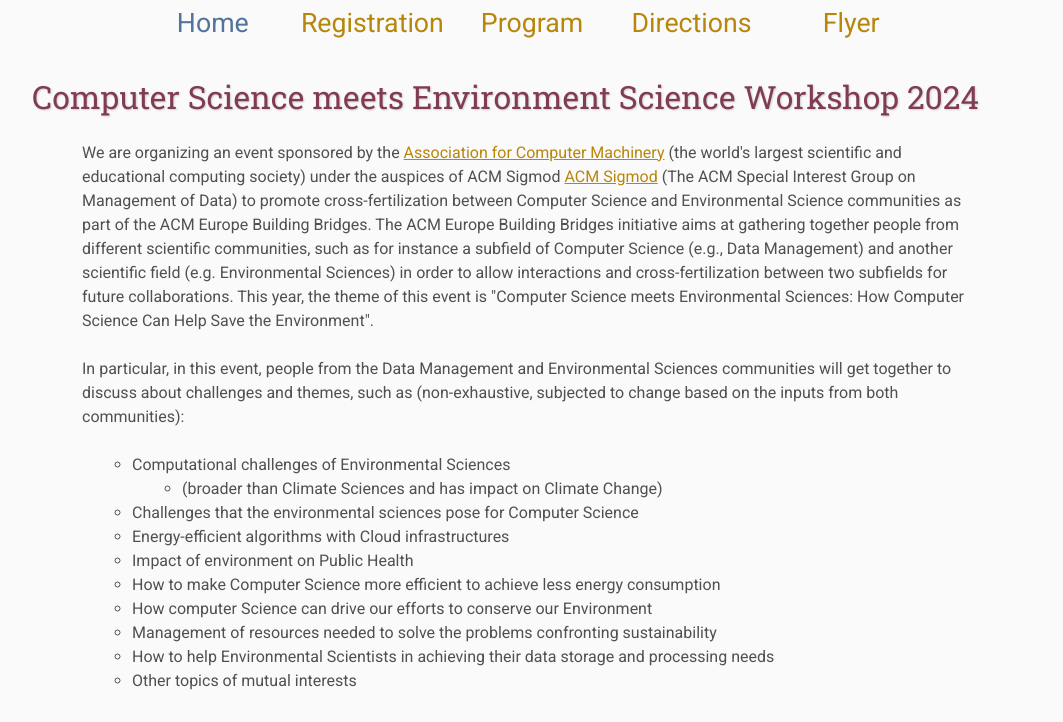
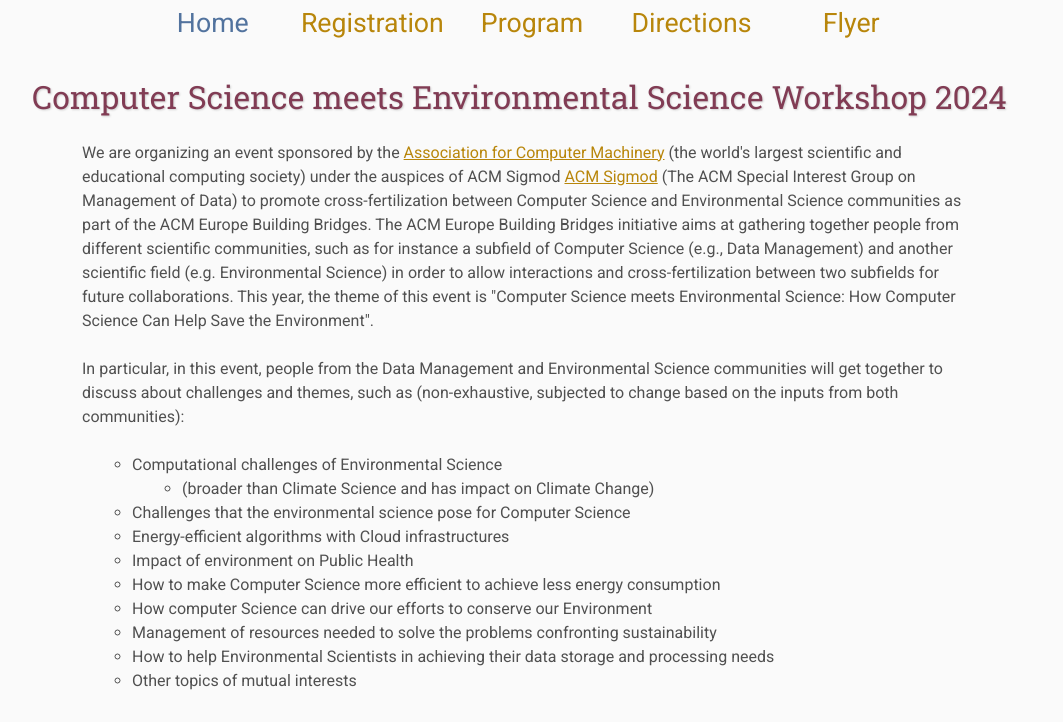
Before and after one commit to cs-es-workshop24/website, a plain HTML site: page index.html in a window 1280 px wide. Shown: the part 632-1354 px from the top of the page, without its empty margins (108-1171 px from the left). Drawn offline with Linux system fonts and the light colour scheme.

Commit message:
Update words index.html
in the mid-title: environment -> envrionmental
All sciences -> science

```diff
--- a/index.html
+++ b/index.html
@@ -44,7 +44,7 @@
         </tr>
     </table>
 
-    <h2>Computer Science meets Environment Science Workshop 2024</h2>
+    <h2>Computer Science meets Environmental Science Workshop 2024</h2>
     <p>
         We are organizing an event sponsored by the
         <a target="_blank" href="https://www.acm.org/">Association for Computer Machinery</a>
@@ -53,19 +53,19 @@
         (The ACM Special Interest Group on Management of Data) to promote cross-fertilization between Computer Science and Environmental
         Science communities as part of the ACM Europe Building Bridges.
         The ACM Europe Building Bridges initiative aims at gathering together people from different scientific communities,
-        such as for instance a subfield of Computer Science (e.g., Data Management) and another scientific field (e.g. Environmental Sciences) in order to allow interactions and cross-fertilization between two subfields for future collaborations.
-        This year, the theme of this event is "Computer Science meets Environmental Sciences: How Computer Science Can Help Save the Environment".
+        such as for instance a subfield of Computer Science (e.g., Data Management) and another scientific field (e.g. Environmental Science) in order to allow interactions and cross-fertilization between two subfields for future collaborations.
+        This year, the theme of this event is "Computer Science meets Environmental Science: How Computer Science Can Help Save the Environment".
     </p>
     <p>
-        In particular, in this event, people from the Data Management and Environmental Sciences communities will get together to discuss about challenges and themes, such as (non-exhaustive, subjected to change based on the inputs from both communities):
+        In particular, in this event, people from the Data Management and Environmental Science communities will get together to discuss about challenges and themes, such as (non-exhaustive, subjected to change based on the inputs from both communities):
     </p>
     <p>
         <ul list-style-type="circle">
-            <li>Computational challenges of Environmental Sciences</li>
+            <li>Computational challenges of Environmental Science</li>
             <ul margin: 0px; padding: 0px;>
-                <li>(broader than Climate Sciences and has impact on Climate Change)</li>
+                <li>(broader than Climate Science and has impact on Climate Change)</li>
             </ul>
-            <li>Challenges that the environmental sciences pose for Computer Science</li>
+            <li>Challenges that the environmental science pose for Computer Science</li>
             <li>Energy-efficient algorithms with Cloud infrastructures</li>
             <li>Impact of environment on Public Health</li>
             <li>How to make Computer Science more efficient to achieve less energy consumption</li>
```
